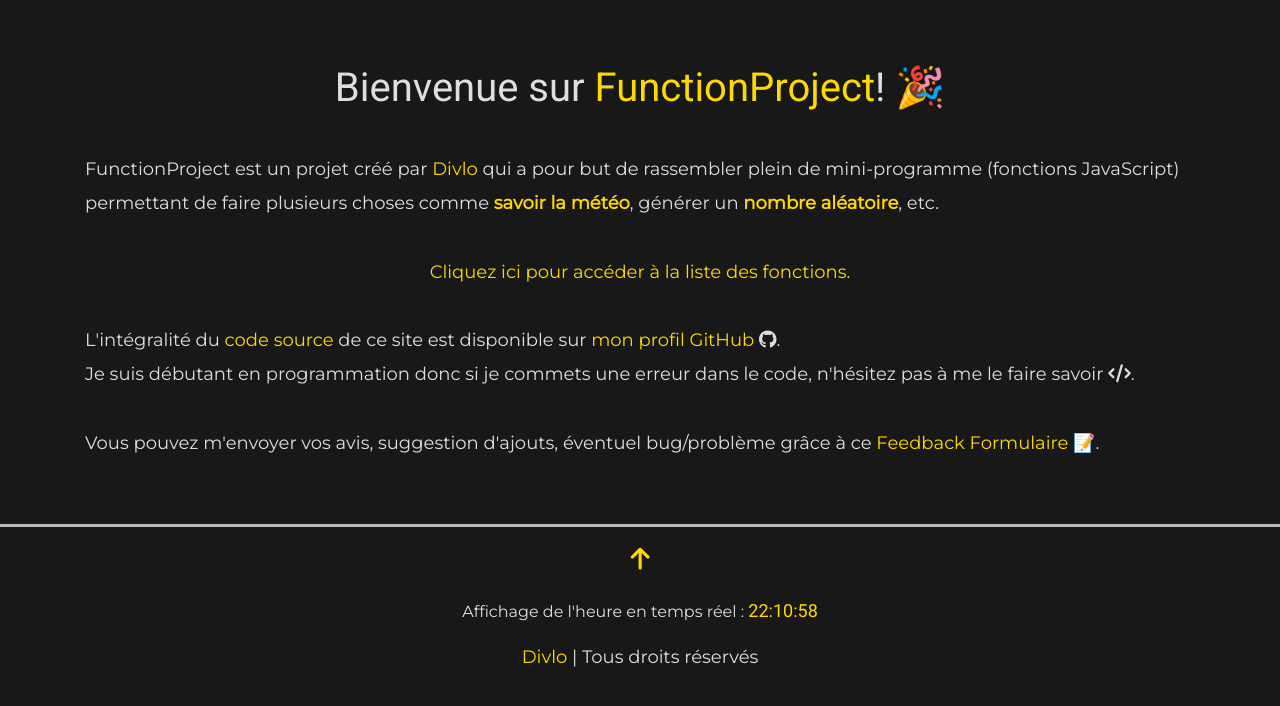
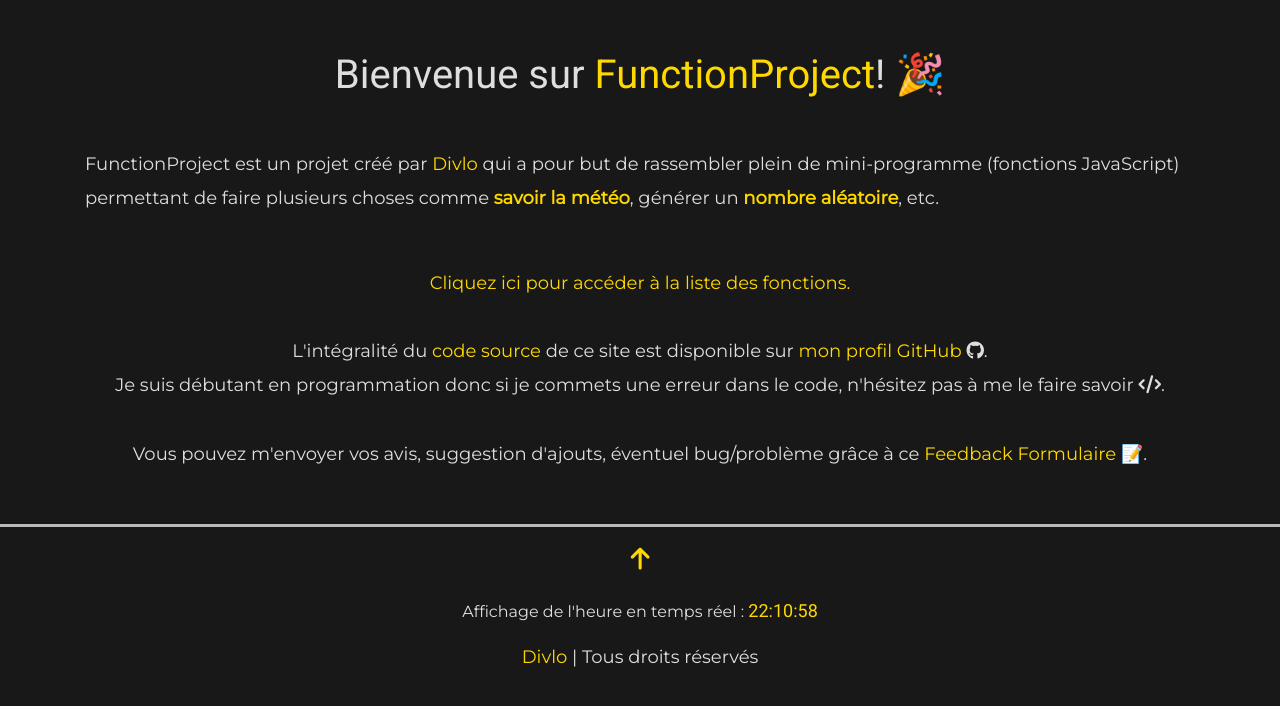
Before and after one commit to theoludwig/FunctionProject, a PHP site: page / in a window 1280 px wide. Shown: the part 94-800 px from the top of the page. Run offline with PHP 8.4, Linux system fonts and the light colour scheme; some libraries are stand-ins or nearby versions.

Commit message:
Fix content spacing/centering

```diff
--- a/css/style.css
+++ b/css/style.css
@@ -31,7 +31,6 @@ h1 {
     font-family: 'Roboto', 'sans-serif';
     margin: auto;
     text-align: center;
-    padding-bottom: 0.6em;
 }
 p {
     font-size: 18px;
@@ -40,7 +39,7 @@ p {
 
 /* HEADER */
 header {
-    margin-bottom: 5%;
+    margin-bottom: 4%;
 }
 #header-container {
     padding-bottom: 0;
--- a/index.php
+++ b/index.php
@@ -27,16 +27,17 @@
 <!-- Page Content -->
 <div class="container">
   <h1>Bienvenue sur <span class="important">FunctionProject</span>! 🎉</h1>
-  <p class="pt-3">FunctionProject est un projet créé par <a href="https://divlo.fr/" target="_blank">Divlo</a> qui a pour but de rassembler plein de mini-programme (fonctions JavaScript) permettant de faire plusieurs choses comme <b>savoir la météo</b>, générer un <b>nombre aléatoire</b>, etc.
+  <p class="mt-5">FunctionProject est un projet créé par <a href="https://divlo.fr/" target="_blank">Divlo</a> qui a pour but de rassembler plein de mini-programme (fonctions JavaScript) permettant de faire plusieurs choses comme <b>savoir la météo</b>, générer un <b>nombre aléatoire</b>, etc.
   <br> <br>
-  <a class="d-flex justify-content-center" href="./views/function-list.php">Cliquez ici pour accéder à la liste des fonctions.</a>
-  <br>
+  <div><p class="text-center">
+  <a href="./views/function-list.php">Cliquez ici pour accéder à la liste des fonctions.</a>
+  <br> <br>
   L'intégralité du <a target="_blank" href="https://github.com/Divlo/FunctionProject">code source</a> de ce site est disponible sur <a href="https://github.com/Divlo">mon profil GitHub</a> <i class="fab fa-github"></i>.
   <br>
   Je suis débutant en programmation donc si je commets une erreur dans le code, n'hésitez pas à me le faire savoir <i class="fas fa-code"></i>.
-  <br><br>
+  <br> <br>
   Vous pouvez m'envoyer vos avis, suggestion d'ajouts, éventuel bug/problème grâce à ce <a href="https://docs.google.com/forms/d/1NliUWi3lntHDM42Td0C47J0cZKgnYilxT_0UcdmVaog/" target="_blank">Feedback Formulaire</a> 📝.
-  </p>
+  </p></div>
 </div>
 
 <!-- Footer -->
--- a/views/function-list.php
+++ b/views/function-list.php
@@ -28,7 +28,7 @@
 <div class="container">
     <div class="row">
         <h1>La liste des <span class="important">Fonctions</span> :</h1>
-            <table class="table table-bordered">
+            <table class="table table-bordered mt-5">
                 <thead>
                     <tr>
                         <th scope="col">Nom</th>
```
